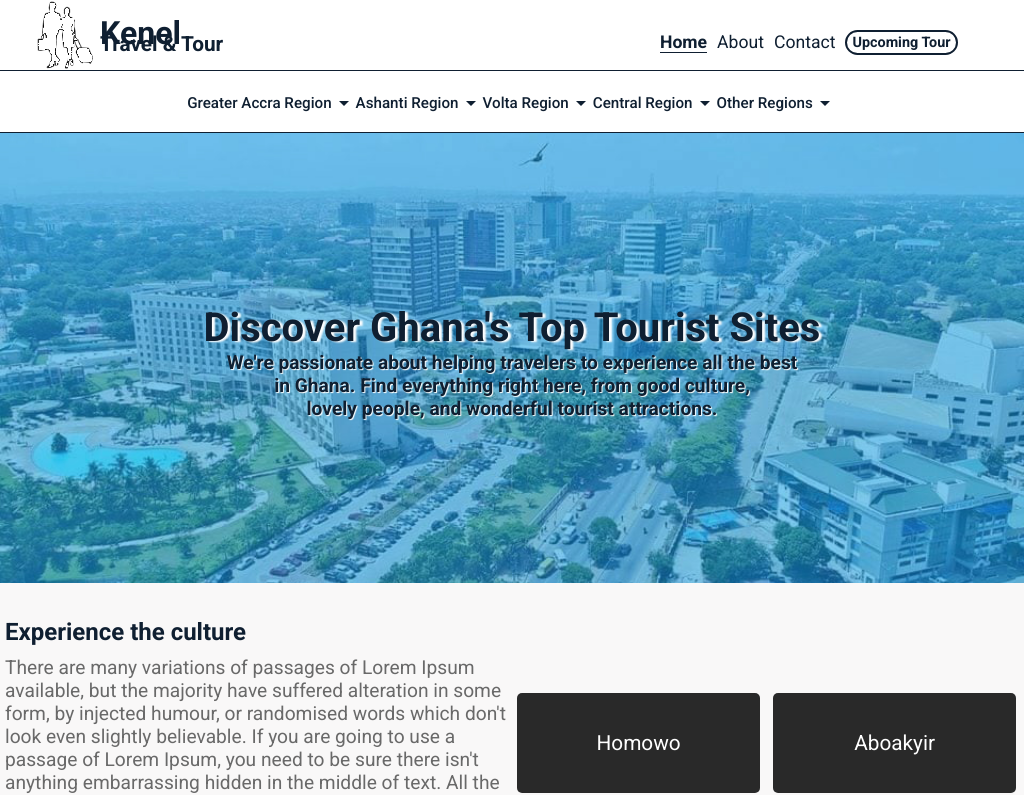
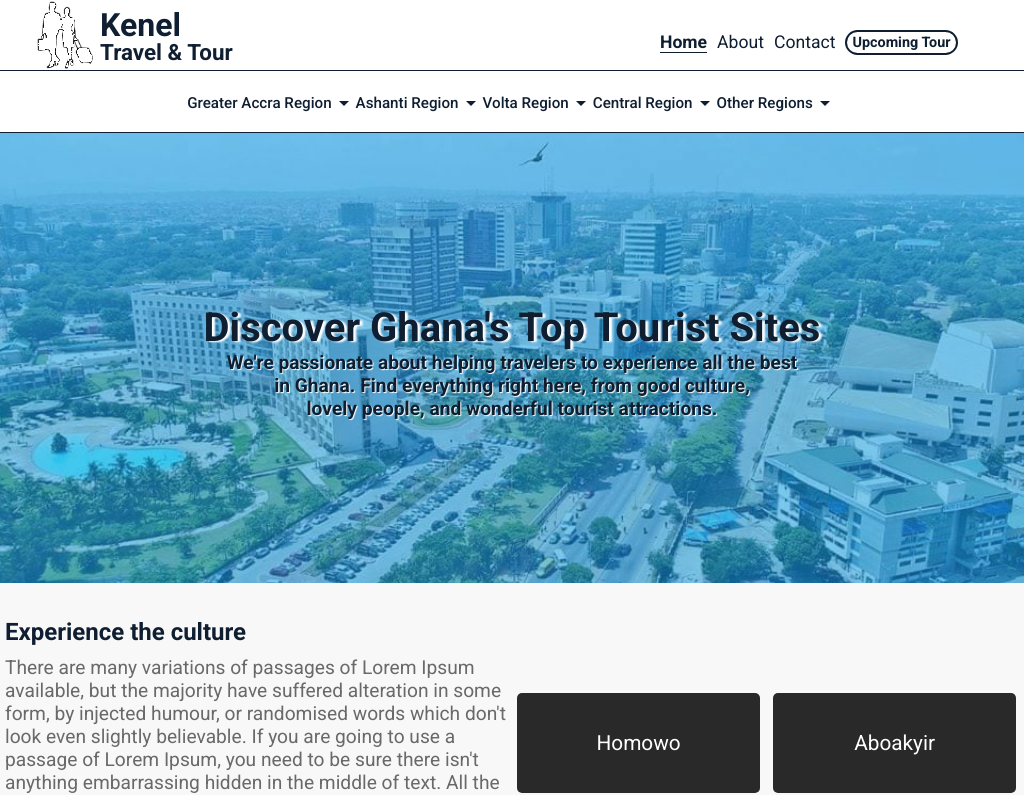
Before and after one commit to Kenneford/kenel_travel_tour, a React (Create React App) app: page / in a window 1024 px wide. Shown: the top 795 px of the page. Built offline with nearby package versions, Linux system fonts and the light colour scheme.

Commit message:
Media query updated

```diff
--- a/src/Header.css
+++ b/src/Header.css
@@ -16,7 +16,7 @@ header img {
   font-family: "roboto";
 }
 .logoText h3 {
-  margin-top: -10px;
+  margin-top: -5px;
   font-family: "roboto";
   font-size: 1.7em;
 }
--- a/src/Header.js
+++ b/src/Header.js
@@ -29,10 +29,11 @@ export default function Header1({ region }) {
                   <div className="menuIcon">
                     <Menu />
                   </div>
+                  <div className="regions">
                     {region.accra.map((accra, id) => {
                       console.log(accra);
                       return (
-                      <div className="regions" key={id}>
+                        <div key={id}>
                           <Link
                             to={`/region-info/${accra.id}`}
                             className="accraLinks"
@@ -252,6 +253,7 @@ export default function Header1({ region }) {
                         );
                       })}
                     </Link>
+                  </div>
                   <div className="line">{"|"}</div>
                   <div className="pageLinks">
                     <div className="pages">
--- a/src/MediaQuery.css
+++ b/src/MediaQuery.css
@@ -2,6 +2,10 @@
   header {
     justify-content: left;
     padding-left: 30px;
+  }
+  .logoText h3 {
+    font-family: "roboto";
+    font-size: 1.4em;
   }
   .line {
     display: none;
@@ -47,8 +51,8 @@
     font-size: 2em;
   }
   .logoText h3 {
-    margin-top: -20px;
-    font-size: 1.3em;
+    font-family: "roboto";
+    font-size: 1.4em;
   }
   #menubutton-3,
   #menubutton-19,
@@ -104,8 +108,7 @@
     font-size: 2em;
   }
   .logoText h3 {
-    margin-top: -20px;
-    font-size: 1.3em;
+    font-size: 1.4em;
   }
   #menubutton-3,
   #menubutton-19,
@@ -161,7 +164,6 @@
     font-size: 2em;
   }
   .logoText h3 {
-    margin-top: -20px;
     font-size: 1.3em;
   }
   #menubutton-3,
@@ -221,6 +223,9 @@
   .logoText {
     text-align: left;
   }
+  .logoText h3 {
+    font-size: 1.5em;
+  }
   .regions {
     display: none;
   }
```
Lines whose indentation alone changed are shown as unchanged.
